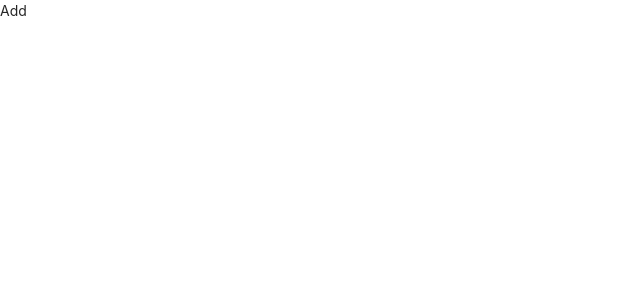
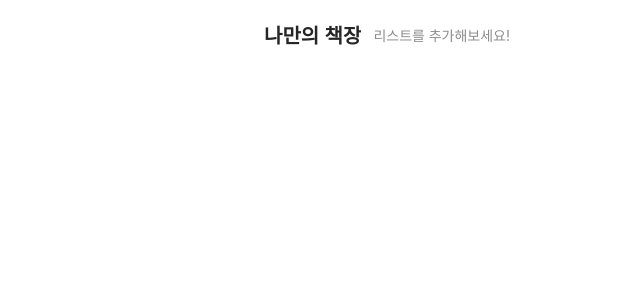
Before and after one commit to Parzival8971/react-my-books, a React (Create React App) app: page /add in a window 1280 px wide. Shown: the top 300 px of the page, without its empty margins (0-640 px from the left). Built offline with nearby package versions, Linux system fonts and the light colour scheme.

Commit message:
Feat(Add): divide container and presentational

```diff
--- /dev/null
+++ b/src/components/Add.tsx
@@ -0,0 +1,16 @@
+import { PageHeader } from 'antd';
+import Layout from './Layout';
+
+const Add = () => {
+  return (
+    <Layout>
+      <PageHeader
+        title='나만의 책장'
+        subTitle='리스트를 추가해보세요!'
+        extra={[]}
+      />
+    </Layout>
+  );
+};
+
+export default Add;
--- /dev/null
+++ b/src/containers/AddContainer.tsx
@@ -0,0 +1,7 @@
+import Add from '../components/Add';
+
+const AddContainer = () => {
+  return <Add />;
+};
+
+export default AddContainer;
--- a/src/pages/Add.tsx
+++ b/src/pages/Add.tsx
@@ -1,9 +1,7 @@
-import React from 'react';
+import AddContainer from '../containers/AddContainer';
 
-type Props = {};
-
-const Add = (props: Props) => {
-  return <div>Add</div>;
+const Add = () => {
+  return <AddContainer />;
 };
 
 export default Add;
```
